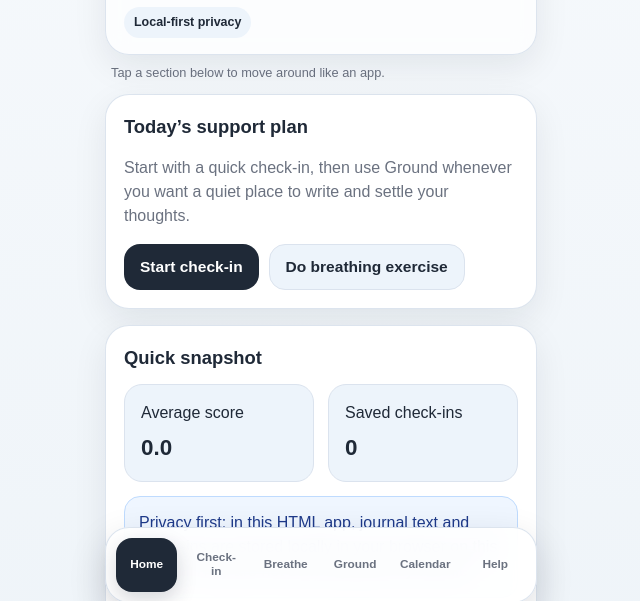
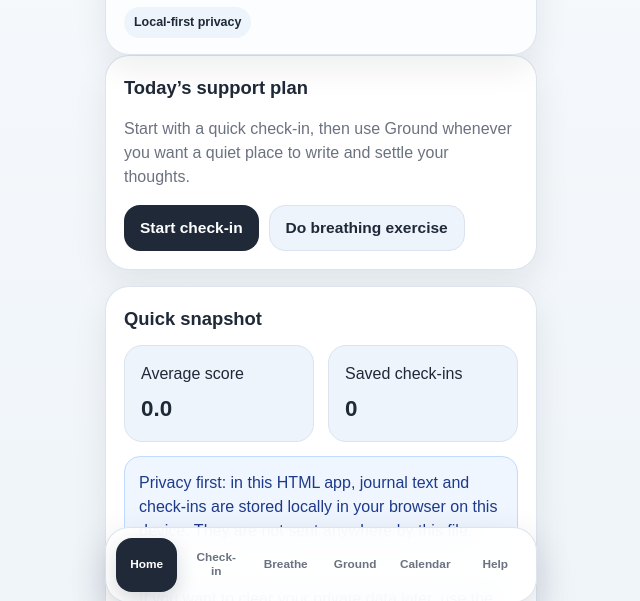
Before and after one commit to rafa-legend21/Anxiety_Relief_App, a plain HTML site: page index.html in a window 1280 px wide. Shown: the part 183-784 px from the top of the page, without its empty margins (319-959 px from the left). Drawn offline with Linux system fonts and the light colour scheme.

Commit message:
Remove scroll hint from index.html
Removed the scroll hint div from the index.html file.

```diff
--- a/index.html
+++ b/index.html
@@ -543,7 +543,6 @@
       <button data-section="progress" onclick="showSection('progress')">Calendar</button>
       <button data-section="panic" onclick="showSection('panic')">Help</button>
     </div>
-    <div class="scroll-hint">Tap a section below to move around like an app.</div>
 
     <section id="home" class="section">
       <div class="grid">
```
